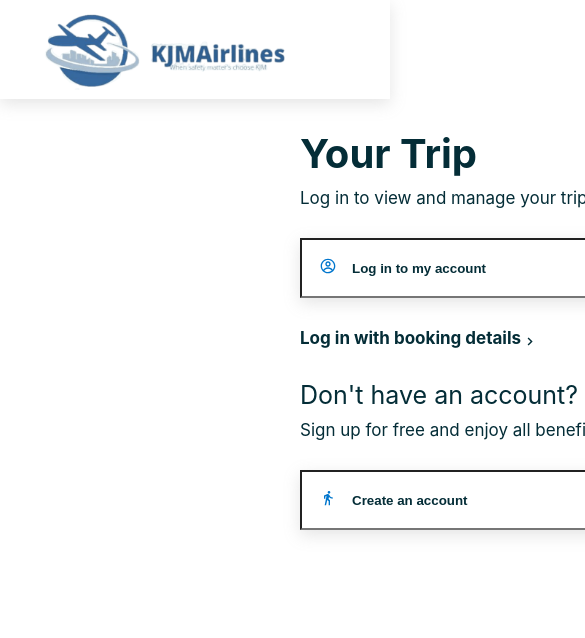
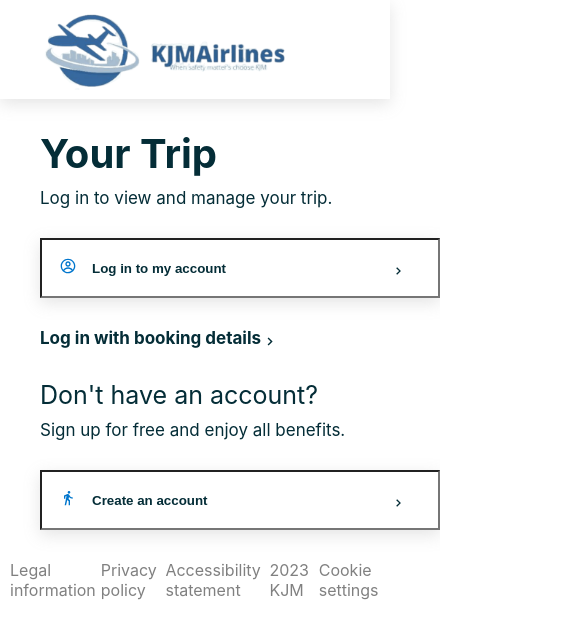
Before and after one commit to kobiowuquadri/KJMAirline, a React (Create React App) app in the folder client/: page /mytrip in a window 390 px wide. Shown: the top 638 px of the page, 585 px wide, since content can reach past the window. Built offline with nearby package versions, Linux system fonts and the light colour scheme.

Commit message:
signup and mytrip completed

```diff
--- a/client/src/Pages/Signup/Signup.jsx
+++ b/client/src/Pages/Signup/Signup.jsx
@@ -11,11 +11,12 @@ function Signup() {
         <div id='signuphero'>
 
         <div id='signupform'>
-            <input type="text" id='forminput' placeholder='Full Name' />
-            <input type="text" id='forminput' placeholder='User Name' />
-            <input type="email" id='forminput' placeholder='Email Address' />
-            <input type="password" id='forminput' placeholder='Password' />
-            <input type="password" id='forminput' placeholder='Confirm Password' />
+            <h2>Create an Account</h2>
+            <input type="text" id='forminput' placeholder='Full Name' /> <br/>
+            <input type="text" id='forminput' placeholder='User Name' /> <br/>
+            <input type="email" id='forminput' placeholder='Email Address' /> <br/>
+            <input type="password" id='forminput' placeholder='Password' /> <br/>
+            <input type="password" id='forminput' placeholder='Confirm Password' /> <br/>
             <button id='signupsubmit'>Submit</button>
         </div>
 
--- a/client/src/Pages/Signup/Signup.scss
+++ b/client/src/Pages/Signup/Signup.scss
@@ -10,17 +10,31 @@
     height: 100vh;
     background-size: cover;
     background-position: center;
+    display: flex;
+    justify-content: center;
+    align-items: center;
 }
 #signupform{
     background-color: white;
     padding:30px;
-    margin-left: 200px;
+    // margin-left: 200px;
+    padding-top: 50px;
+    width: 460px;
+    border-radius: 10px;
 }
+#signupform h2{
+    padding-bottom: 20px;
+    font-size: 20px;
+    font-weight: bold;
+    color: #042d37;
+}
+
 #forminput{
     margin-bottom: 20px;
     width: 400px;
     height: 60px;
-    border: 1px solid #0076cd;
+    border: 1px solid #042d37;
+    padding-left: 20px;
 }
 #signupsubmit{
     color: white;
--- a/client/src/Pages/Trip/Trip.jsx
+++ b/client/src/Pages/Trip/Trip.jsx
@@ -34,6 +34,13 @@ function Trip() {
         <img src="https://images.unsplash.com/photo-1569154941061-e231b4725ef1?auto=format&fit=crop&q=80&w=1470&ixlib=rb-4.0.3&ixid=M3wxMjA3fDB8MHxwaG90by1wYWdlfHx8fGVufDB8fHx8fA%3D%3D" alt="plane" id='planeimg' />
         </div>
       </div>
+      <div id='tripfooterlinks'>
+        <a href="">Legal information</a>
+        <a href="">Privacy policy</a>
+        <a href="">Accessibility statement</a>
+        <a href="">2023 KJM</a>
+        <a href="">Cookie settings</a>
+      </div>
     </div>
 
   )
--- a/client/src/Pages/Trip/Trip.scss
+++ b/client/src/Pages/Trip/Trip.scss
@@ -17,6 +17,7 @@
     margin-bottom: 10px;
     width: 400px;
     height: 60px;
+    cursor: pointer;
 }
 #mytripinput::placeholder{
     color: #042d37;
@@ -62,3 +63,27 @@
     height: 600px;
     object-fit: cover;
 }
+#tripfooterlinks{
+    display: flex;
+    justify-content: center;
+    align-items: center;
+    margin-left: 10px;
+}
+#tripfooterlinks a{
+    color: gray;
+    margin-right: 40px;
+}
+
+
+@media(max-width: 900px){
+    #planeimg{
+        display: none;
+    }
+    #mytriphero{
+        margin: 30px 0px 0px 40px;
+    }
+    #tripfooterlinks a{
+        color: gray;
+        margin-right: 5px;
+    }
+}
```
